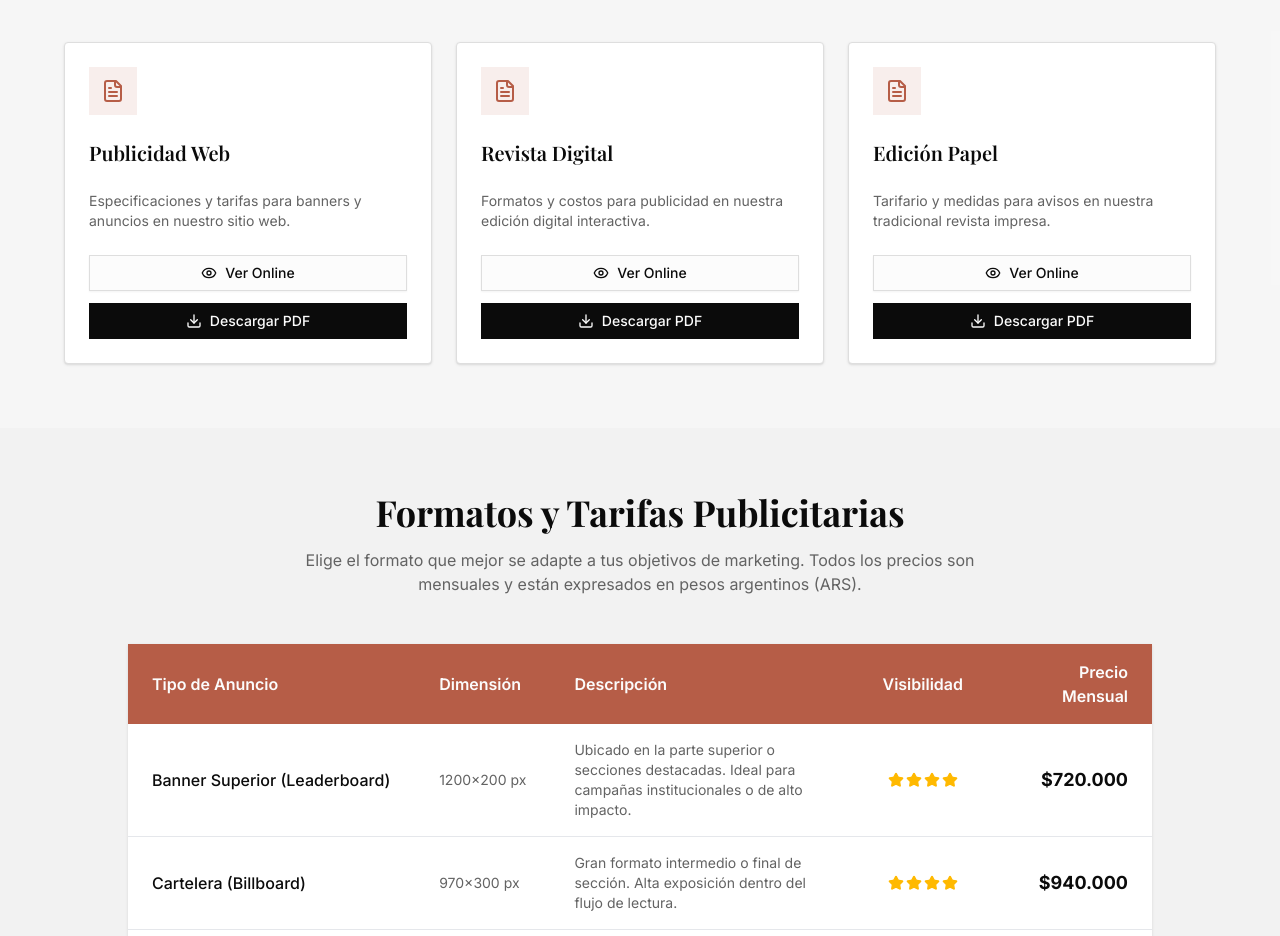
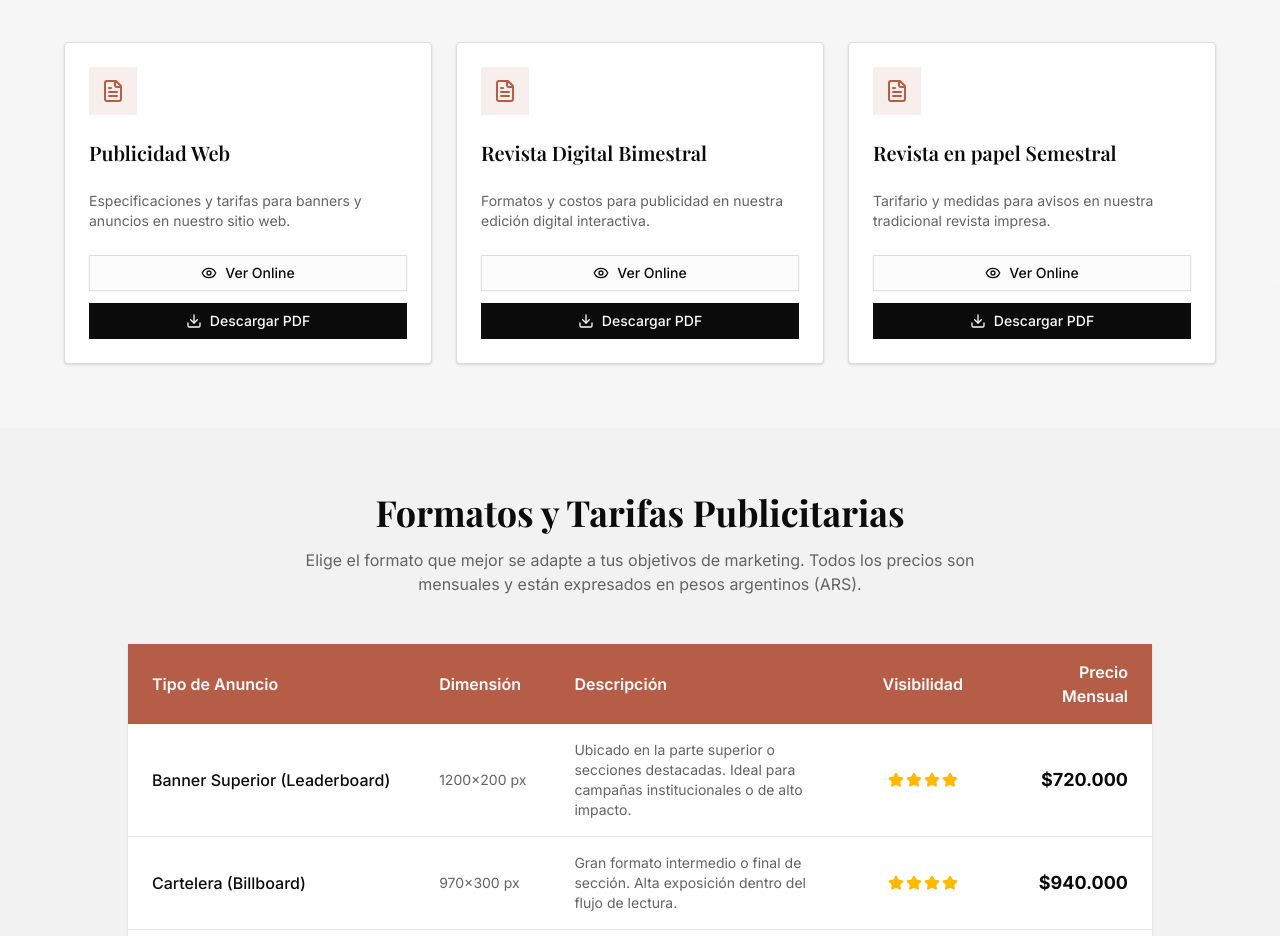
Before and after one commit to Horiz0n-glitch/revistaHabitat, a Next.js app: page /publicidad in a window 1280 px wide. Shown: the part 1240-2176 px from the top of the page. Built offline with nearby package versions, Linux system fonts and the light colour scheme; no server answers; a web font is replaced by a local one.

Commit message:
revistas

```diff
--- a/app/publicidad/page.tsx
+++ b/app/publicidad/page.tsx
@@ -133,12 +133,12 @@ export default function PublicidadPage() {
                   url: "https://pub-58d5e70d4f5a4ae1a1c5f11307ac80cb.r2.dev/media%20kit/revista%20habitat%20website.pdf",
                 },
                 {
-                  title: "Revista Digital",
+                  title: "Revista Digital Bimestral",
                   description: "Formatos y costos para publicidad en nuestra edición digital interactiva.",
                   url: "https://pub-58d5e70d4f5a4ae1a1c5f11307ac80cb.r2.dev/media%20kit/Media%20Kit%20revista%20Habitat%20N%C2%BA%201%20-%20Edici%C3%B3n%20Digital%20%20(3).pdf",
                 },
                 {
-                  title: "Edición Papel",
+                  title: "Revista en papel Semestral",
                   description: "Tarifario y medidas para avisos en nuestra tradicional revista impresa.",
                   url: "https://pub-58d5e70d4f5a4ae1a1c5f11307ac80cb.r2.dev/media%20kit/Publicidad%20en%20la%20revista%20Habitat%20N%C2%BA%2082%20-%20Edici%C3%B3n%20en%20Papel%20(2).pdf",
                 },
```
